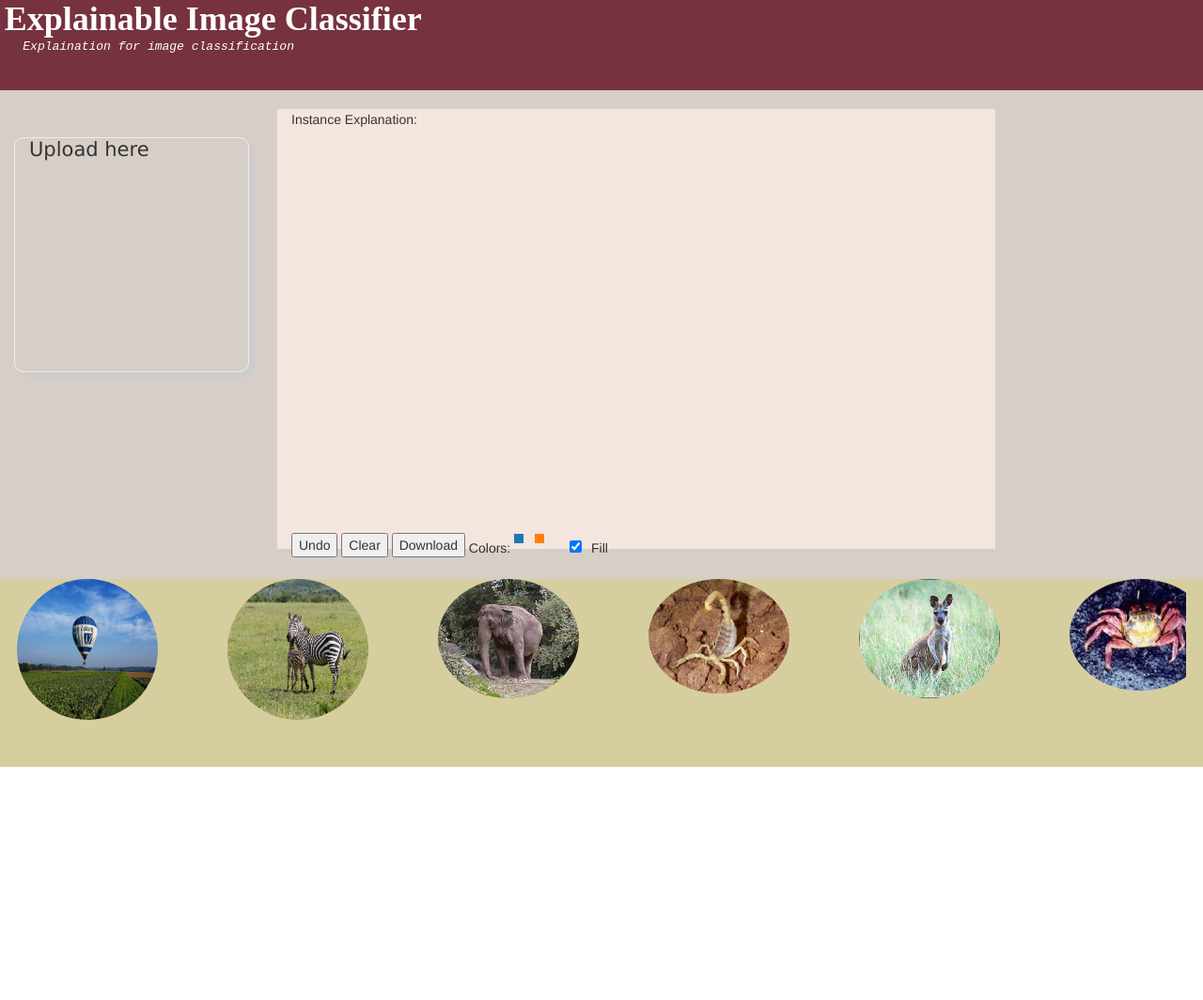
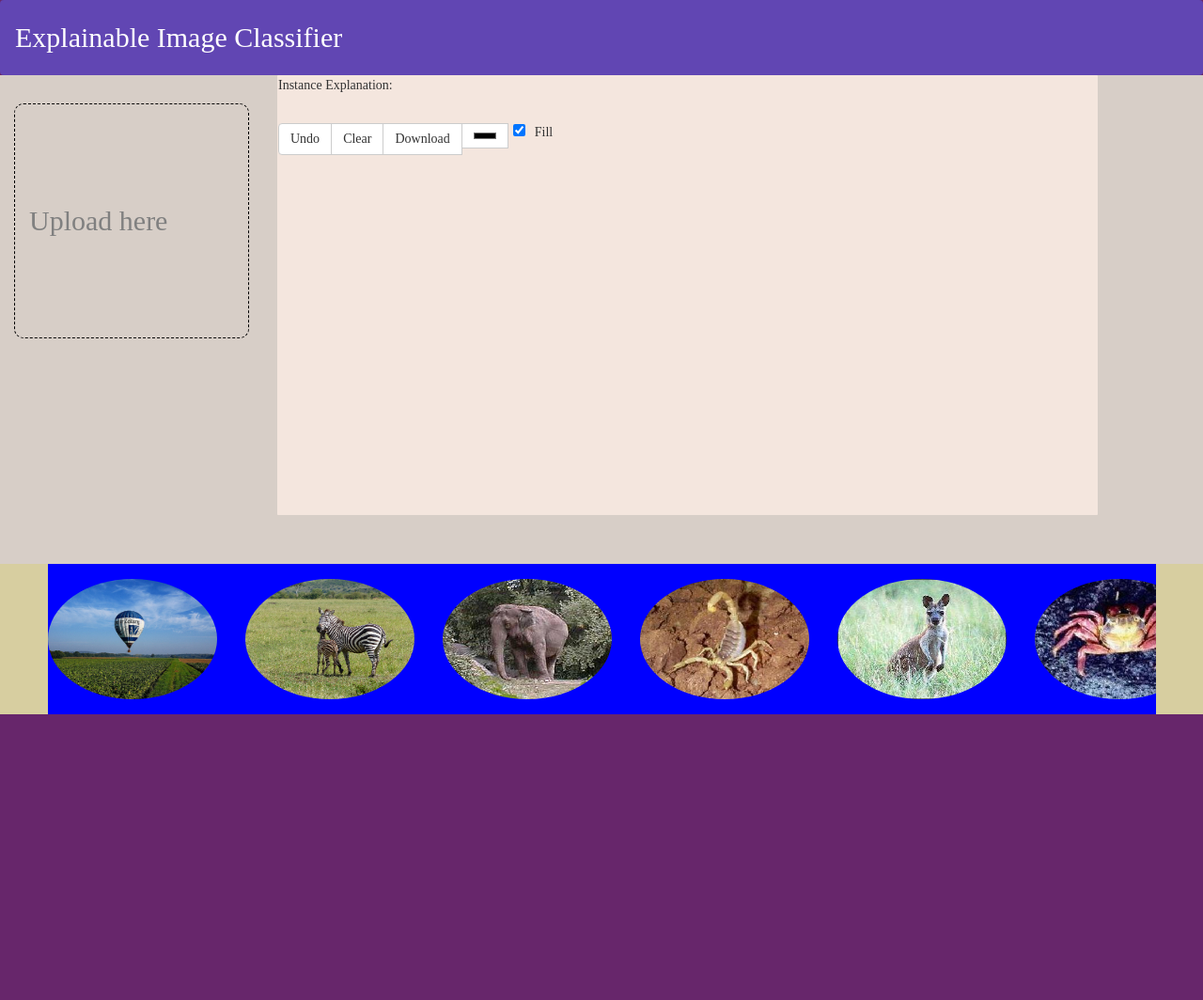
Before and after one commit to SinaMohseni/Explainable-Image-Classifier-User-Interface, a plain HTML site: page index.html in a window 1280 px wide. Shown: the whole page at 94% size. After the commit the page ends 800 px from the top, so only its background shows below. Drawn offline with nearby package versions, Linux system fonts and the light colour scheme; a web font is replaced by a local one.

Commit message:
Just to make sure we have what we have! **Mahsan**

```diff
--- a/index.html
+++ b/index.html
@@ -3,15 +3,16 @@
 <head>
 <title>Explainable Image Classifier</title>
 	<meta http-equiv="content-type" content="text/html;charset=utf-8" />
+	<link rel="stylesheet" href="styles/bootstrap.css">
 	<link rel="stylesheet" href="./styles/simple-style.css">
-	<link rel="stylesheet" href="styles/bootstrap.css">
     <script src="https://cdnjs.cloudflare.com/ajax/libs/d3/3.3.13/d3.min.js"></script>
 	<script src="./libraries/jquery-3.2.1.min.js"></script>
 	<script src="./libraries/bootstrap.js"></script>
 </head>
 
 <body>
-		<div class="row header-div">
+		<!--
+<div class="row header-div">
 			<h1 id="header">
 				Explainable Image Classifier
 			</h1>
@@ -19,19 +20,16 @@
 				Explaination for image classification
 			</p>
 		</div>
+ -->
+		<nav class="navbar navbar-light bg-faded">
+		  <h1 class="navbar-brand mb-0">Explainable Image Classifier</h1>
+		</nav>
 
 		<div class="row main-div">
-
-
-
-			<br>
-
-            <div class="col-md-2 upload-box" ondrop="drop(event)" ondragover="enableDrop(event)" id="holder">
+            <div class="col-md-2 col-md-offset-1 upload-box" ondrop="drop(event)" ondragover="enableDrop(event)" id="holder">
             Upload here
             </div>
-
-
-            <div class="col-md-7 explanation-box" id="explanation_box">
+            <div class="col-md-8 explanation-box" id="explanation_box">
             <p>Instance Explanation:</p>
 
 
@@ -42,13 +40,12 @@
 			</svg>
 
             </svg>
-            <br><br><br><br><br><br><br><br><br><br><br><br><br><br><br><br><br><br><br><br>
-            <div id='palette'>
-            	<button id='undo' style="vertical-align: bottom">Undo</button>
-                <button id='clear' style="vertical-align: bottom">Clear</button>
-                <input type="button" value="Download" style="vertical-align: bottom" onclick="saveIt()"></button>
-                  Colors:
-                  <svg width='50' height='20'><g></g></svg>
+            <div id='palette' class="btn-group" >
+            	<button class="btn btn-md btn-default" id='undo' style="vertical-align: bottom">Undo</button>
+                <button class="btn btn-md btn-default" id='clear' style="vertical-align: bottom">Clear</button>
+                <button class="btn btn-md btn-default"type="button" value="Download" onclick="saveIt()">Download</button>
+                <input type="color" class="btn btn-default btn-sm" onChange="changeColor(this)">
+                  <!-- <svg width='50' height='20'><g></g></svg> -->
 				  <input type="checkbox" id="fillarea" name="fillarea">Fill
 
             </div>
@@ -60,17 +57,17 @@
 		<div class="row selection-menu">
 			<div id="gallerycontainer">
 				<div id="gallery">
-					<a href="#"><img id="1" src="data/result1/input.png" alt="" class="curve" draggable="true" ondragstart="drag(event)"/></a>
-					<a href="#"><img id="2" src="data/result2/input.png" alt="" class="curve" draggable="true" ondragstart="drag(event)"/></a>
-					<a href="#"><img id="3" src="data/result3/input.png" alt="" class="curve" draggable="true" ondragstart="drag(event)"/></a>
-					<a href="#"><img id="4" src="data/result4/input.png" alt="" class="curve" draggable="true" ondragstart="drag(event)"/></a>
-					<a href="#"><img id="5" src="data/result5/input.png" alt="" class="curve" draggable="true" ondragstart="drag(event)"/></a>
-					<a href="#"><img id="6" src="data/result6/input.png" alt="" class="curve" draggable="true" ondragstart="drag(event)"/></a>
-					<a href="#"><img id="7" src="data/result7/input.png" alt="" class="curve" draggable="true" ondragstart="drag(event)"/></a>
-					<a href="#"><img id="8" src="data/result8/input.png" alt="" class="curve" draggable="true" ondragstart="drag(event)"/></a>
-					<a href="#"><img id="9" src="data/result9/input.png" alt="" class="curve" draggable="true" ondragstart="drag(event)"/></a>
-					<a href="#"><img id="10" src="data/result10/input.png" alt="" class="curve" draggable="true" ondragstart="drag(event)"/></a>
-			  </div>
+					<image id="1" src="data/result1/input.png" class="img-responsive img-circle" draggable="true" ondragstart="drag(event)"/>
+					<image id="2" src="data/result2/input.png" class="img-responsive img-circle" draggable="true" ondragstart="drag(event)"/>
+					<image id="3" src="data/result3/input.png" class="img-responsive img-circle" draggable="true" ondragstart="drag(event)"/>
+					<image id="4" src="data/result4/input.png" class="img-responsive img-circle" draggable="true" ondragstart="drag(event)"/>
+					<image id="5" src="data/result5/input.png" class="img-responsive img-circle" draggable="true" ondragstart="drag(event)"/>
+					<image id="6" src="data/result6/input.png" class="img-responsive img-circle" draggable="true" ondragstart="drag(event)"/>
+					<image id="7" src="data/result7/input.png" class="img-responsive img-circle" draggable="true" ondragstart="drag(event)"/>
+					<image id="8" src="data/result8/input.png" class="img-responsive img-circle" draggable="true" ondragstart="drag(event)"/>
+					<image id="9" src="data/result9/input.png" class="img-responsive img-circle" draggable="true" ondragstart="drag(event)"/>
+					<image id="10" src="data/result10/input.png" class="img-responsive img-circle" draggable="true" ondragstart="drag(event)"/>
+				</div>
 			</div>
 		</div>
 	<!--</div>-->
--- a/scripts/main.js
+++ b/scripts/main.js
@@ -133,7 +133,7 @@ d3.select('#palette')
     });
 
   function changeColor(c){
-    color = c;
+    color = c.value;
     inkColor = color
   }
 
--- a/styles/simple-style.css
+++ b/styles/simple-style.css
@@ -1,11 +1,16 @@
+@import url('https://fonts.googleapis.com/css?family=Viga');
+
 html {
     height:100%;
+    font-family: Viga;
 }
 
 body {
-    background-color: black;
+    background-color: #67266b;
     height: 100%;
     overflow: auto;
+    font-family: Viga;
+    overflow-x: hidden;
 }
 
 .horizontally-centered {
@@ -66,7 +71,7 @@ body {
 .selection-menu {
     background-color: #D7CEa0;
     border-radius: 10px;
-    height: 25%;
+    height: 20%;
 }
 
 
@@ -105,10 +110,11 @@ body {
 
 #gallerycontainer {
   position: relative;
-  height: 189px;
-  width: 95%;
+  height: 100%;
+  width: 90%;
   margin: 0 auto;
   overflow: auto;
+  background-color: blue;
 }
 
 #gallery {
@@ -116,6 +122,11 @@ body {
   margin-right: -30000px; /* allows the width expanding beyond parent edge to give adjacent space *//*N.B. the limit in Opera is a total scroll width of 32778px */
   position: absolute;
   z-index: 1;
+  height: 100%;
+  display: flex;
+  align-items: center;
+  flex-wrap: wrap;
+
 }
 
 #gallery a {
@@ -144,9 +155,16 @@ body {
 /* style for the holder */
 #holder {width:250px;height:250px;
  border:1px solid #eee;
-     box-shadow:5px 5px 5px #ccc;
  margin:30px;
-     font: 1.5em verdana ;}
+ display: flex;
+ align-items: center;
+ flex-wrap: wrap;
+ text-align: center;
+ font-size: 30px;
+ color: grey;
+ border-style: dashed;
+ border-color: black;
+ }
 
 
 #holder img {
@@ -176,3 +194,26 @@ body {
         font-size: 0.8em; /* 0.8x default size */
     }
 }
+
+#gallery img {
+	height: 80%;
+	width: 180px;
+	margin-right: 30px;
+}
+
+.navbar {
+	height: 10%;
+	display: flex;
+	margin-bottom: 0px;
+  	align-items: center;
+  	flex-wrap: wrap;
+  	background-color: #6146b3;
+}
+
+.navbar-brand {
+	margin-top: 0px;
+	margin-bottom: 0px;
+	font-size: 30px;
+	color: white;
+
+}
```
Lines whose indentation alone changed are shown as unchanged.
